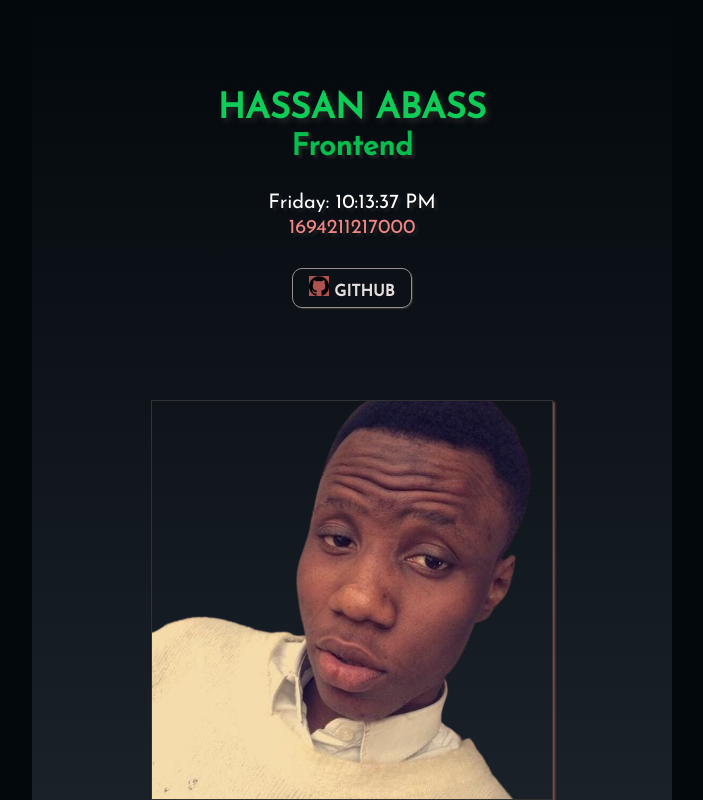
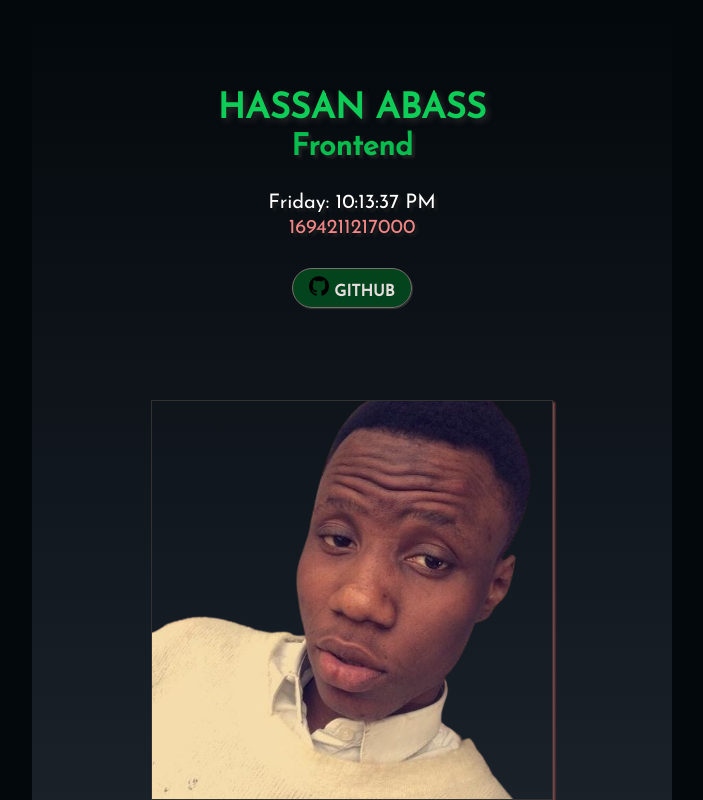
Before and after one commit to Asquare012/profile, a plain HTML site: page index.html in a window 1280 px wide. Shown: the whole page, without its empty margins (288-991 px from the left). Drawn offline with Linux system fonts and the light colour scheme.

Commit message:
Update style.css

```diff
--- a/style.css
+++ b/style.css
@@ -64,16 +64,18 @@ body {
 }
 
 #container #info #git {
-    border: 1px solid rgb(150, 143, 143);
+    border: 1px solid #796e6e;
     height: 40px;
     width: 120px;
-    border-radius: 10px;
+    border-radius: 20px;
     cursor: pointer;
     display: flex;
     align-items: center;
     justify-content: center;
     font-weight: 700;
-    box-shadow: 1px 1px 1px rgb(53, 52, 52);
+    box-shadow: 1px 1px 1px #353434;
+    background-color: #034b1fe3;
+
 }
 
 #container #info #git a {
@@ -84,7 +86,6 @@ body {
 
 #container #info #git img {
     margin-right: 5px;
-    background-color: #af5252;
 }
 
 /* pics */
```
